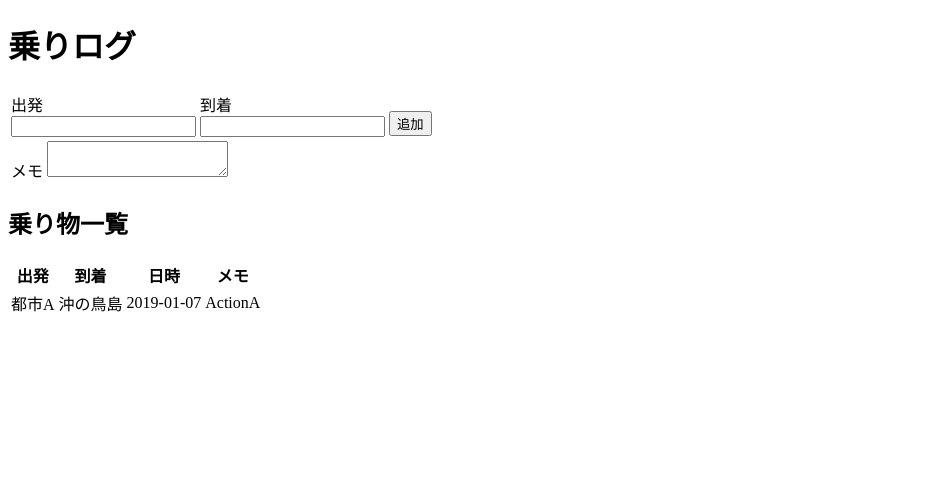
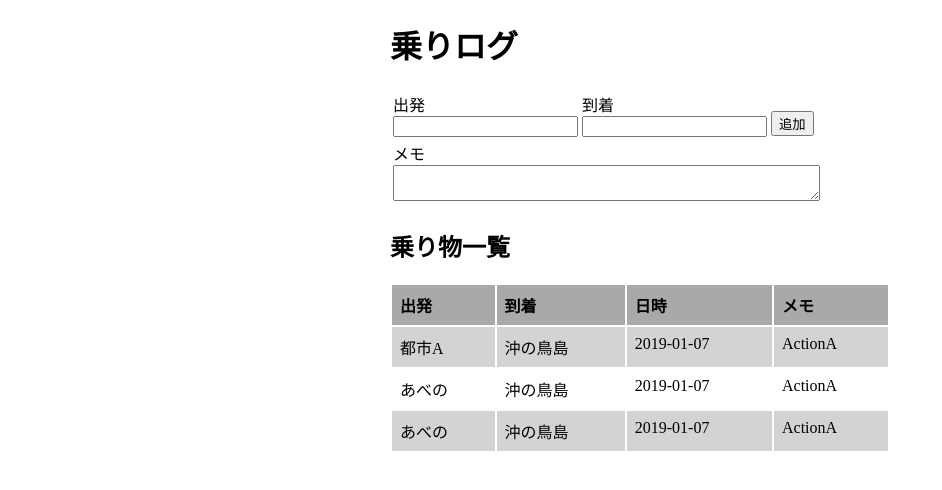
Before and after one commit to snuow/test-webapps-norilog, a plain HTML site: page static/index.html in a window 1280 px wide. Shown: the whole page, without its empty margins (0-942 px from the left). Drawn offline with Linux system fonts and the light colour scheme.

Commit message:
added main.css fixed index.html

```diff
--- a/static/index.html
+++ b/static/index.html
@@ -3,6 +3,7 @@
 <head>
     <meta charset="UTF-8">
     <title>TestNorilog</title>
+    <link rel="stylesheet" href="main.css" type="text/css">
 </head>
 <body>
 <h1>乗りログ</h1>
@@ -32,7 +33,7 @@
 </form>
 
 <h2>乗り物一覧</h2>
-<table>
+<table class="list">
     <tr>
         <th>出発</th>
         <th>到着</th>
@@ -45,6 +46,18 @@
         <td>2019-01-07</td>
         <td>ActionA</td>
     </tr>
+    <tr>
+        <td>あべの</td>
+        <td>沖の鳥島</td>
+        <td>2019-01-07</td>
+        <td>ActionA</td>
+    </tr>
+    <tr>
+        <td>あべの</td>
+        <td>沖の鳥島</td>
+        <td>2019-01-07</td>
+        <td>ActionA</td>
+    </tr>
 </table>
 </body>
 </html>
--- /dev/null
+++ b/static/main.css
@@ -0,0 +1,28 @@
+body {
+    width: 500px;
+    text-align: left;
+    margin-left: auto;
+    margin-right: auto;
+}
+
+textarea {
+    width: 100%;
+}
+
+table.list {
+    width: 100%;
+}
+
+table.list tr:nth-child(even) {
+    background-color: lightgray;
+}
+
+table.list th {
+    padding: 0.5em;
+    background-color: darkgray;
+}
+
+table.list td{
+    padding: 0.5em;
+    vertical-align: top;
+}
```
